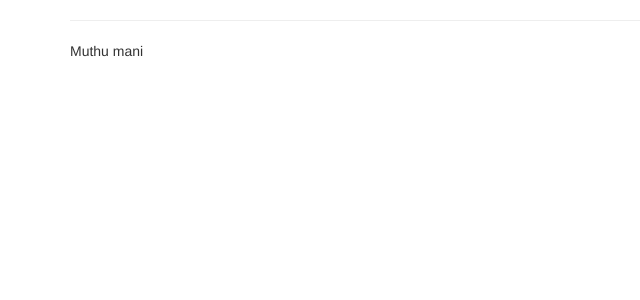
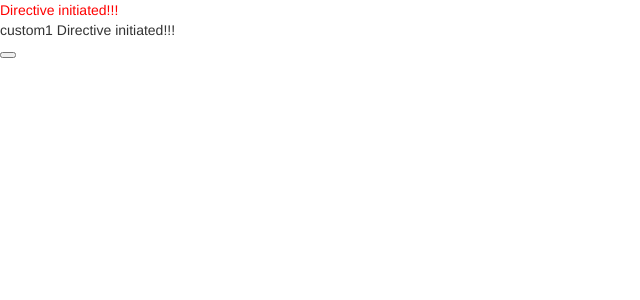
Before and after one commit to muthu67/OffcExcercise, an Angular app in the folder ngContent/ng-content/: page / in a window 1280 px wide. Shown: the top 300 px of the page, without its empty margins (0-640 px from the left). Built offline with nearby package versions, Linux system fonts and the light colour scheme.

Commit message:
basicattribute directive added

```diff
--- a/ngContent/ng-content/src/app/app.component.html
+++ b/ngContent/ng-content/src/app/app.component.html
@@ -1,21 +1,7 @@
-<div class="container">
-  <!-- <div class="row">
-    <h2>Daily Tracker</h2>
-    <app-dailytracker-input (submittedForm)='onSubmittedFormClicked($event)'></app-dailytracker-input>
-  </div> -->
-  <hr />
-
-  <!-- <div class="row">
-    <div class="col-md-12">
-        <h1>Daily Traker</h1>
-        <table class="table table-striped">
-          <thead><th>Name</th><th>Task</th><th>Hours</th></thead>
-      <app-dailytracker-display *ngFor="let chat of chatHistory" [feed]="chat">
-      </app-dailytracker-display>
-    </table>
-    </div>
-  </div> -->
-  <app-employee [empApp]='empApp'>
-
-  </app-employee>
+<div idLabCustomAttributeDirective>
+  Directive initiated!!!
 </div>
+<div idLabCustom1AttributeDirective>
+  custom1 Directive initiated!!!
+</div>
+<button counting></button>
--- a/ngContent/ng-content/src/app/app.component.ts
+++ b/ngContent/ng-content/src/app/app.component.ts
@@ -1,15 +1,17 @@
-import { Component } from '@angular/core';
+import { Component, OnInit } from '@angular/core';
 import { Employee } from './Employee';
 
 @Component({
   selector: 'app-root',
-  templateUrl: './app.component.html',
-  styleUrls: ['./app.component.css']
+  templateUrl: './app.component.html'
 })
-export class AppComponent {
+export class AppComponent implements OnInit {
   title = 'Employee App';
   empApp = new Employee('Muthu', 'mani');
   constructor() {
+    console.log('App component constructed');
+  }
+  ngOnInit() {
     console.log('App component initiated');
   }
 }
--- a/ngContent/ng-content/src/app/app.module.ts
+++ b/ngContent/ng-content/src/app/app.module.ts
@@ -3,12 +3,14 @@ import { NgModule } from '@angular/core';
 
 import { AppComponent } from './app.component';
 import { FormsModule } from '@angular/forms';
-import { ChildComponent } from './child.component';
+import { IdLabCustomeAttributeDirective } from './idlab-customattribute.directive';
+import { idLabCustomAttributeDirective } from './idlab-custom1attribute.directive';
 
 @NgModule({
   declarations: [
     AppComponent,
-    ChildComponent
+    IdLabCustomeAttributeDirective,
+    idLabCustomAttributeDirective
   ],
   imports: [
     BrowserModule,
--- a/ngContent/ng-content/src/app/child.component.html
+++ /dev/null
@@ -1 +0,0 @@
-{{empApp.fname +' '+ empApp.Lname}}
--- /dev/null
+++ b/ngContent/ng-content/src/app/idlab-custom1attribute.directive.ts
@@ -0,0 +1,24 @@
+import { Directive, OnInit, ElementRef, HostListener } from '@angular/core';
+
+@Directive({
+    selector: '[idLabCustom1AttributeDirective]'
+})
+
+export class idLabCustomAttributeDirective implements OnInit {
+    constructor(private el: ElementRef) {
+
+    }
+    @HostListener('mouseenter') onmouseenter() {
+        this.manipulatecolor('green');
+    }
+    @HostListener('mouseleave') onmouseleave() {
+        this.manipulatecolor(null);
+    }
+ngOnInit() {
+    console.log('custom1 directive inititated');
+    // this.el.nativeElement.style.backgroundColor = 'red';
+}
+private manipulatecolor(color: string) {
+    this.el.nativeElement.style.backgroundColor = color;
+}
+}
--- /dev/null
+++ b/ngContent/ng-content/src/app/idlab-customattribute.directive.ts
@@ -0,0 +1,15 @@
+import { Directive, OnInit, ElementRef, Renderer2 } from '@angular/core';
+
+@Directive({
+    selector: '[idLabCustomAttributeDirective]'
+})
+
+export class IdLabCustomeAttributeDirective implements OnInit {
+    constructor(private el: ElementRef, private renderer: Renderer2) {
+
+    }
+ngOnInit() {
+    console.log('directive inititated');
+    this.renderer.setStyle(this.el.nativeElement, 'color', 'red');
+}
+}
```
Also changed, not shown: ngContent/ng-content/src/app/child.component.ts (deleted, +0 -14 lines), ngContent/ng-content/src/app/app.component.css (deleted).
